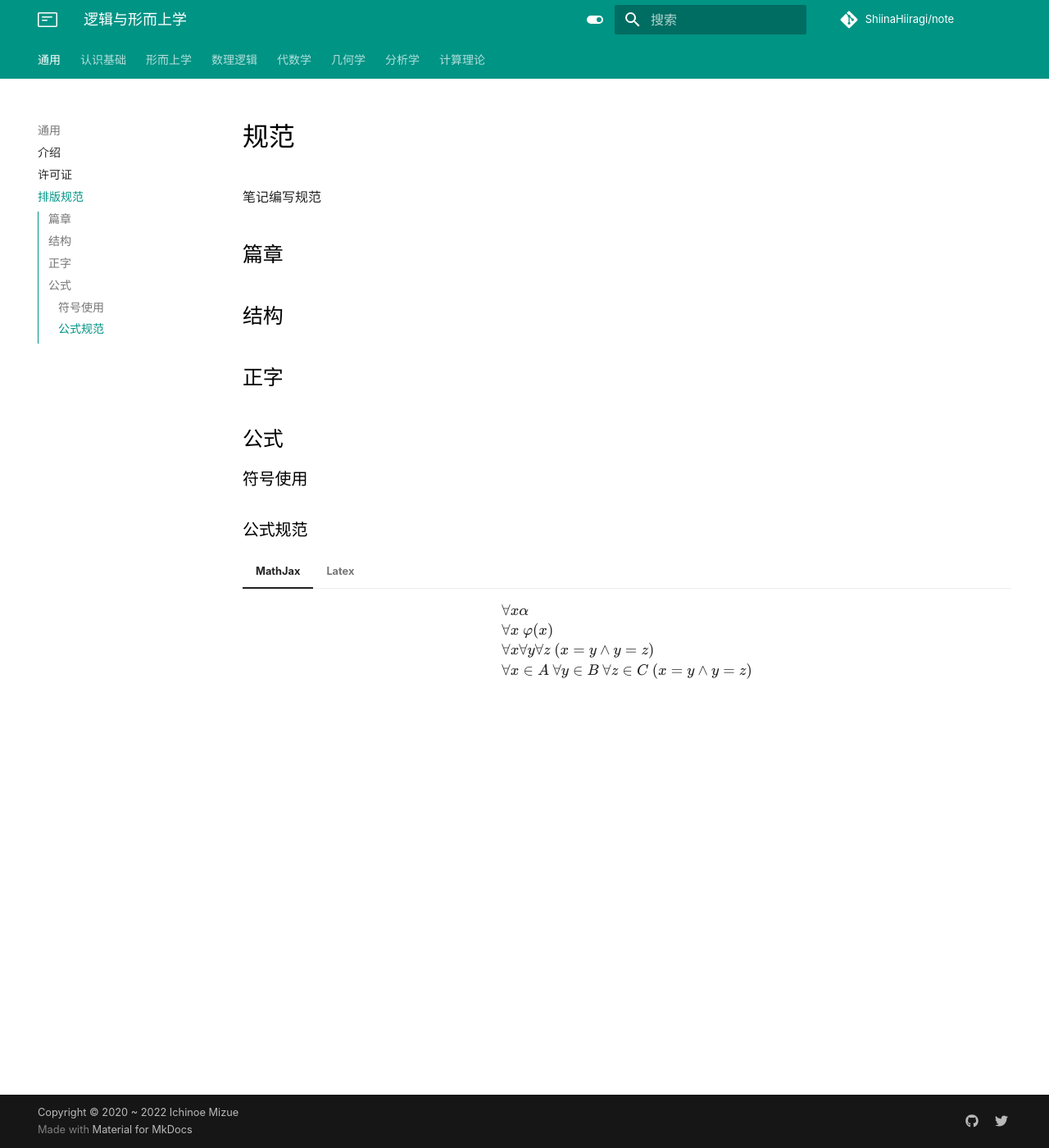
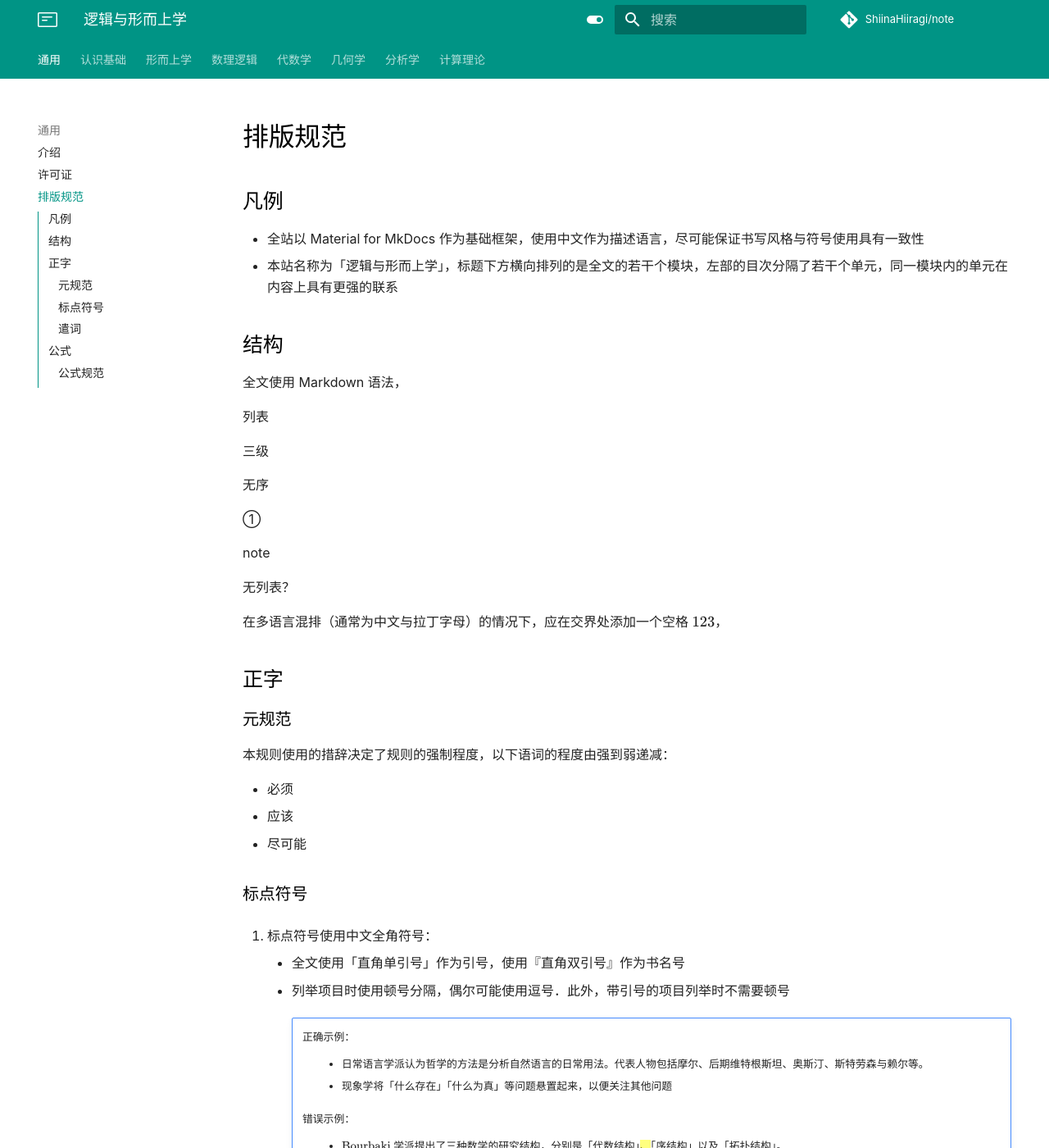
Before and after one commit to ShiinaHiiragi/note, an MkDocs documentation site: the page built from docs/intro/norm.md, in a window 1280 px wide and 1400 px high. Shown: the whole window at 82% size. Built offline with MkDocs 1.6.1 and Material for MkDocs 9.7.7, drawn with Linux system fonts in a browser that asks for light colours; comment, search, counter and statistics services are not loaded; some of the changed text lies outside the part shown.

Commit message:
stage change

````diff
--- a/docs/assets/config.css
+++ b/docs/assets/config.css
@@ -29,6 +29,12 @@ h1, h2, h3, h4, h5, h6 {
   font-weight: 300 !important;
 }
 
+/* Admonitions */
+.md-typeset .admonition,
+.md-typeset details {
+  border-radius: 0.1rem;
+}
+
 /* Text in MathJax */
 mjx-utext[variant="sans-serif"] {
   font-family: "Noto Sans SC" !important;
--- a/docs/intro/norm.md
+++ b/docs/intro/norm.md
@@ -1,20 +1,95 @@
-# 规范
+# 排版规范
 
-笔记编写规范
-
-## 篇章
+## 凡例
+- 全站以 Material for MkDocs 作为基础框架，使用中文作为描述语言，尽可能保证书写风格与符号使用具有一致性
+- 本站名称为「逻辑与形而上学」，标题下方横向排列的是全文的若干个模块，左部的目次分隔了若干个单元，同一模块内的单元在内容上具有更强的联系
 
 ## 结构
+全文使用 Markdown 语法，
+
+列表
+
+三级
+
+无序
+
+①
+
+note
+
+无列表？
+
+在多语言混排（通常为中文与拉丁字母）的情况下，应在交界处添加一个空格
+$123$，
 
 ## 正字
+### 元规范
+本规则使用的措辞决定了规则的强制程度，以下语词的程度由强到弱递减：
+
+- 必须
+- 应该
+- 尽可能
+
+### 标点符号
+1. 标点符号使用中文全角符号：
+    - 全文使用「直角单引号」作为引号，使用『直角双引号』作为书名号
+    - 列举项目时使用顿号分隔，偶尔可能使用逗号．此外，带引号的项目列举时不需要顿号
+
+        !!! note ""
+            正确示例：
+            :   - 日常语言学派认为哲学的方法是分析自然语言的日常用法。代表人物包括摩尔、后期维特根斯坦、奥斯汀、斯特劳森与赖尔等。
+                - 现象学将「什么存在」「什么为真」等问题悬置起来，以便关注其他问题
+
+            错误示例：
+            :   - $\text{Bourbaki}$ 学派提出了三种数学的研究结构，分别是「代数结构」==、==「序结构」以及「拓扑结构」。
+
+    - 有序列表与无序列表的结尾不附加分号或句号
+    - 列表内容的句中可以使用句号，使用的句号根据所处模块决定．通常而言，公式较少的模块（例如「形而上学」）使用空心句号（。）；公式较多的模块（例如「计算理论」）使用实心句点（．）
+
+2. 多语言或不同种类文本混排的情况下，标点符号的使用根据语境决定：
+    - 在全句使用外语的情况下，整句使用对应语言的符号
+    - 在内联代码或内联公式中，代码或公式内部的标点符号与中文无关，但是公式边界的标点符号与外部中文有关．公式块后不附加标点符号，而是默认结尾存在一个逗号或句号
+
+        !!! note ""
+            代码示例：
+            :   - 使用 `let i = 0;` 声明一个变量
+                - 设 $A$ 是一个集合，定义 $A$ 的示性函数为
+
+                    $$
+                    f_A(x) = \left\{\begin{aligned}
+                    & 1, & x \in A \\
+                    & 0, & x \notin A
+                    \end{aligned}\right.
+                    $$
+
+                    则 $A = \varnothing \leftrightarrow f_A(x) \equiv 0$
+
+            公式示例：
+            :   - 设 $a = 3, b = 4, c = 5$，则 $a^2 + b^2 = c^2$
+
+### 遣词
+- 尽量减少口语化的语词，使用规范的书面语
+
+和 与
+
+如果 若
+
+以下 下列
 
 ## 公式
-### 符号使用
+- 全文使用 $\text{MathJax}$ 作为公式输入，尽可能保证公式的写法与常用符号具有一致性：
+    1. 绝大部分公式的标准写法在「集合论」中被定义
+    2. 公式的写法应该跨区域保持一致。例如全文仅使用 $A - B$ 表示集合 $A$ 与 $B$ 的差，则全文不应使用 $A \backslash B$ 表示集合的差运算
+    3. 公式的意义必须具有唯一性。例如「集合论」中定义集合 $A$ 的补集为 $\overline A$ 或 $A'$，而在「点集拓扑」中定义 $\overline A$ 为集合 $A$ 的闭包，因此该部分使用 $A'$ 表示集合 $A$ 的补集，并直接或间接指出每一处 $\overline A$ 的具体含义
+    4. 常用符号应尽可能保持一致。例如通常使用 $G$ 表示群，用 $F$ 表示域
 
 ### 公式规范
 
-=== "MathJax"
+display
 
+$\text{PERSON's NAME}$
+
+=== "示例"
     $$
     \begin{aligned}
     & \forall x \alpha \\
@@ -23,14 +98,14 @@
     & \forall x \in A \ \forall y \in B \ \forall z \in C \ (x = y \wedge y = z) \\
     \end{aligned}
     $$
-
-=== "Latex"
-
+=== "LaTeX"
     ```latex
+    $$
     \begin{aligned}
     & \forall x \alpha \\
     & \forall x \ \varphi(x) \\
     & \forall x \forall y \forall z \ (x = y \wedge y = z) \\
     & \forall x \in A \ \forall y \in B \ \forall z \in C \ (x = y \wedge y = z) \\
     \end{aligned}
+    $$
     ```
--- a/mkdocs.yml
+++ b/mkdocs.yml
@@ -42,6 +42,7 @@ theme:
 markdown_extensions:
   - meta
   - admonition
+  - def_list
   - pymdownx.details
   - pymdownx.superfences
   - pymdownx.highlight:
````
